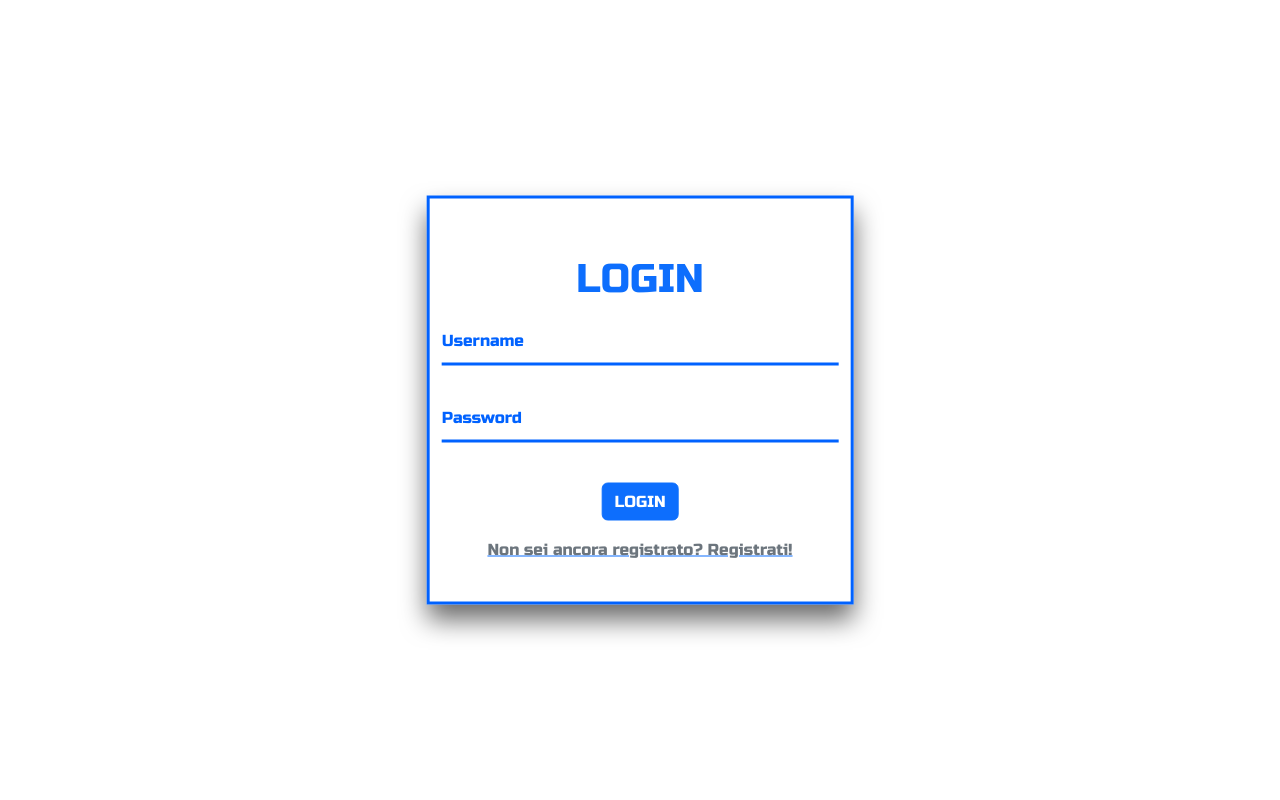
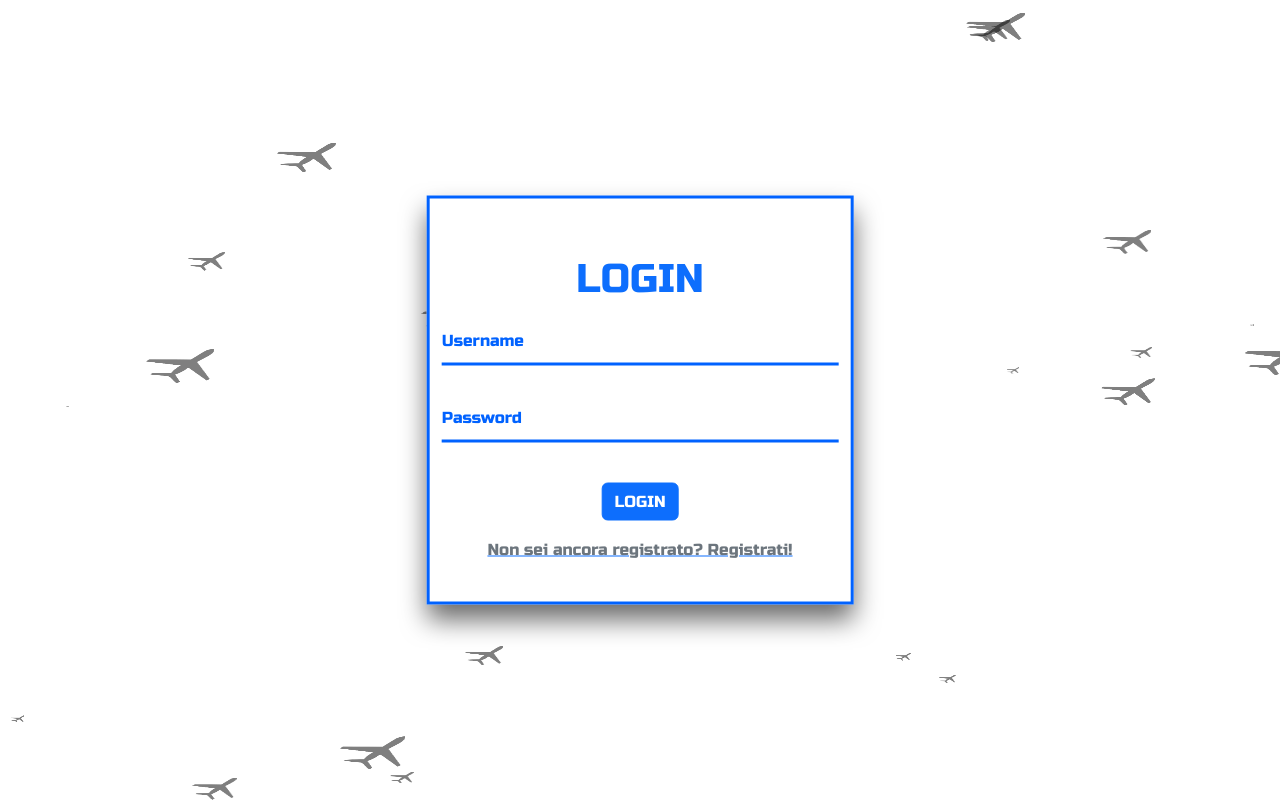
Before and after one commit to sabrizlt/airsabri, a React (Create React App) app: page /login-page in a window 1280 px wide. Built offline with nearby package versions, Linux system fonts and the light colour scheme.

Commit message:
commit giornaliero

```diff
--- a/package.json
+++ b/package.json
@@ -12,8 +12,6 @@
     "animate.css": "^4.1.1",
     "axios": "^1.4.0",
     "bootstrap": "^5.2.3",
-    "particles.js": "^2.0.0",
-    "particlesjs": "^2.2.3",
     "react": "^18.2.0",
     "react-bootstrap": "^2.7.4",
     "react-datepicker": "^4.14.1",
@@ -21,11 +19,14 @@
     "react-google-button": "^0.7.2",
     "react-i18next": "^13.0.1",
     "react-icons": "^4.10.1",
+    "react-particles": "^2.10.1",
     "react-router-dom": "^6.11.2",
     "react-scripts": "5.0.1",
     "react-toastify": "^9.1.3",
+    "react-tsparticles": "^2.10.1",
     "react-use": "^17.4.0",
     "react-youtube": "^10.1.0",
+    "tsparticles": "^2.10.1",
     "web-vitals": "^2.1.4"
   },
   "scripts": {
--- a/src/App.js
+++ b/src/App.js
@@ -10,13 +10,17 @@ import LoginPage from "./components/LoginPage";
 import PaginaRivista from "./components/PaginaRivista";
 import Biglietto from "./components/Biglietto";
 import { ToastContainer } from 'react-toastify';
+// import Particle from "./components/Particle";
 
 import 'react-toastify/dist/ReactToastify.css';
 
 function App() {
   return (
+    <>
+    <div>
+    {/* <Particle/> */}
+    </div>
     <div className="App">
-
       <Router>
         <Routes>
           <Route path="/OpeningPage" element={<OpeningPage />} />
@@ -31,6 +35,7 @@ function App() {
       <ToastContainer />
 
     </div>
+    </>
   );
 }
 
--- a/src/components/HomeAsideLeft.jsx
+++ b/src/components/HomeAsideLeft.jsx
@@ -4,9 +4,10 @@ import ListGroup from "react-bootstrap/ListGroup";
 import { Link } from "react-router-dom";
 import Carousel from "react-bootstrap/Carousel";
 
+
 function HomeAsideLeft() {
   const alertClicked = () => {
-    alert("Il tuo codice sconto è: YSH234");
+    alert("Il tuo codice sconto è: AIRSABRI10");
   };
   return (
     <>
--- a/src/components/LoginPage.jsx
+++ b/src/components/LoginPage.jsx
@@ -3,6 +3,9 @@ import React, { useState } from "react";
 import { Link, useNavigate } from "react-router-dom";
 import { Container, Row, Col, Button } from "react-bootstrap";
 import { useLocalStorage } from "react-use";
+import Particle from "./Particle";
+
+
 
 const LoginPage = () => {
   const [formData, setFormData] = useState({
@@ -49,6 +52,10 @@ const LoginPage = () => {
   };
 
   return (
+    <>
+    <div>
+    <Particle/>
+    </div>
     <Container className="py-5">
       <Row>
         <Col xs={8} md={6} lg={5} xl={4} xxl={4} className="mb-4 login-box">
@@ -90,6 +97,7 @@ const LoginPage = () => {
         </Col>
       </Row>
     </Container>
+    </>
   );
 };
 
--- /dev/null
+++ b/src/components/Particle.jsx
@@ -0,0 +1,136 @@
+import Particles from "react-tsparticles";
+import { loadFull } from "tsparticles";
+import immagine from "../IMAGE/aereoparticles.png";
+
+const Particle = () => {
+  const particlesInit = async (main) => {
+    console.log(main);
+
+    await loadFull(main);
+  };
+
+  const particlesLoaded = (container) => {
+    console.log(container);
+  };
+
+  return (
+    <Particles
+    className="particles"
+      id="tsparticles"
+      init={particlesInit}
+      loaded={particlesLoaded}
+      options={{
+        particles: {
+          number: {
+            value: 20,
+            density: {
+              enable: true,
+              value_area: 800,
+            },
+          },
+          color: {
+            value: "#fff",
+          },
+          shape: {
+            type: "image",
+            stroke: {
+              width: 0,
+              color: "#000000",
+            },
+            polygon: {
+              nb_sides: 5,
+            },
+            image: {
+              src: immagine,
+              width: 200,
+              height: 100,
+            },
+          },
+          opacity: {
+            value: 0.5,
+            random: false,
+            anim: {
+              enable: false,
+              speed: 0.161991851809854,
+              opacity_min: 0.0161991851809854,
+              sync: false,
+            },
+          },
+          size: {
+            value: 35,
+            random: true,
+            anim: {
+              enable: false,
+              speed: 12.14938888573905,
+              size_min: 0.1,
+              sync: false,
+            },
+          },
+          line_linked: {
+            enable: false,
+            distance: 150,
+            color: "#0033cc",
+            opacity: 0.4,
+            width: 1,
+          },
+          move: {
+            enable: true,
+            speed: 0.5,
+            direction: "top-right",
+            random: false,
+            straight: false,
+            out_mode: "out",
+            bounce: false,
+            attract: {
+              enable: false,
+              rotateX: 600,
+              rotateY: 1200,
+            },
+          },
+        },
+        interactivity: {
+          detect_on: "canvas",
+          events: {
+            onhover: {
+              enable: true,
+              mode: "repulse",
+            },
+            onclick: {
+              enable: true,
+              mode: "push",
+            },
+            resize: true,
+          },
+          modes: {
+            grab: {
+              distance: 400,
+              line_linked: {
+                opacity: 1,
+              },
+            },
+            bubble: {
+              distance: 400,
+              size: 40,
+              duration: 2,
+              opacity: 8,
+              speed: 3,
+            },
+            repulse: {
+              distance: 200,
+              duration: 0.4,
+            },
+            push: {
+              particles_nb: 4,
+            },
+            remove: {
+              particles_nb: 2,
+            },
+          },
+        },
+        retina_detect: true,
+      }}
+    />
+  );
+};
+
+export default Particle;
--- a/src/components/RegisterPage.jsx
+++ b/src/components/RegisterPage.jsx
@@ -2,6 +2,8 @@ import "bootstrap/dist/css/bootstrap.min.css";
 import React, { useState } from "react";
 import { Link } from "react-router-dom";
 import { Container, Row, Col, Form, Button } from "react-bootstrap";
+import Particle from "./Particle";
+
 
 const RegistrationPage = () => {
   const [validated, setValidated] = useState(false);
@@ -56,6 +58,10 @@ const RegistrationPage = () => {
   };
 
   return (
+    <>
+    <div>
+    <Particle/>
+    </div>
     <Container className="py-5">
       <Row>
         <Col xs={8} md={6} lg={5} xl={4} xxl={3} className="mb-4 login-box">
@@ -140,6 +146,7 @@ const RegistrationPage = () => {
         </Col>
       </Row>
     </Container>
+    </>
   );
 };
 
```
Also changed, not shown: src/components/Tratte.jsx (+54 -25 lines), src/App.css (line endings or trailing spaces), src/IMAGE/aereoparticles.png (added), 1 other file (tests, documents, lock files or other folders).
